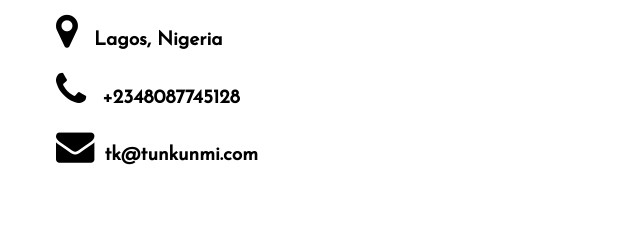
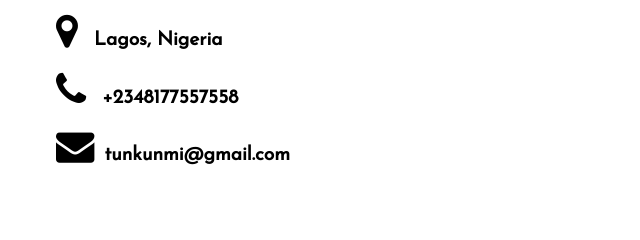
Before and after one commit to Tunkunmi/tunkunmi-portfolio, a plain HTML site: page index.html in a window 1280 px wide. Shown: the part 4011-4251 px from the top of the page, 629-1269 px from the left. Drawn offline with Linux system fonts and the light colour scheme.

Commit message:
modify email

```diff
--- a/index.html
+++ b/index.html
@@ -178,8 +178,8 @@
             </form>
             <div class="contact-details">
                 <p><i class="fa fa-map-marker fa-2x"></i> Lagos, Nigeria</p>
-                <p><i class="fa fa-phone fa-2x"></i> +2348087745128</p>
-                <p><i class="fa fa-envelope fa-2x"></i>tk@tunkunmi.com</p>
+                <p><i class="fa fa-phone fa-2x"></i> +2348177557558</p>
+                <p><i class="fa fa-envelope fa-2x"></i>tunkunmi@gmail.com</p>
             </div>
         </div>
     </section>
```
